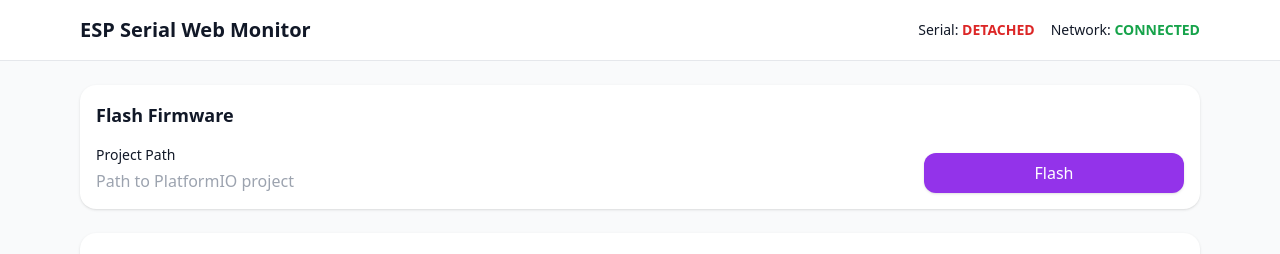
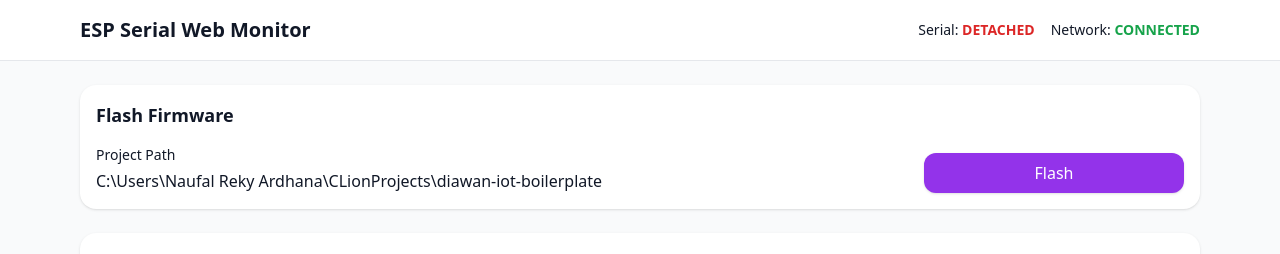
Before and after one commit to ardzz/esp32-monitor, a React (Vite) app in the folder frontend/: page / in a window 1280 px wide. Shown: the top 254 px of the page. Built offline with nearby package versions, Linux system fonts and the light colour scheme; no server answers.

Commit message:
feat: update project path handling and improve error messaging

```diff
--- a/frontend/src/App.jsx
+++ b/frontend/src/App.jsx
@@ -20,7 +20,7 @@
   const [routerUsername, setRouterUsername] = useState('admin')
   const [routerPassword, setRouterPassword] = useState('admin')
   const [networkLoading, setNetworkLoading] = useState(false)
-  const [projectPath, setProjectPath] = useState('')
+  const [projectPath, setProjectPath] = useState('C:\\Users\\Naufal Reky Ardhana\\CLionProjects\\diawan-iot-boilerplate')
   const [flashLoading, setFlashLoading] = useState(false)
   const [alert, setAlert] = useState(null)
 
@@ -171,7 +171,7 @@
 
       if (!res.ok) {
         const err = await res.json().catch(() => ({}))
-        showAlert(`Network disconnect failed: ${err.detail || res.status}`, 'error')
+        showAlert(`Network disconnect failed: ${err.detail || res.status} ${res.ok}`, 'error')
         return
       }
 
```
Also changed, not shown: 1 other file (tests, documents, lock files or other folders).
